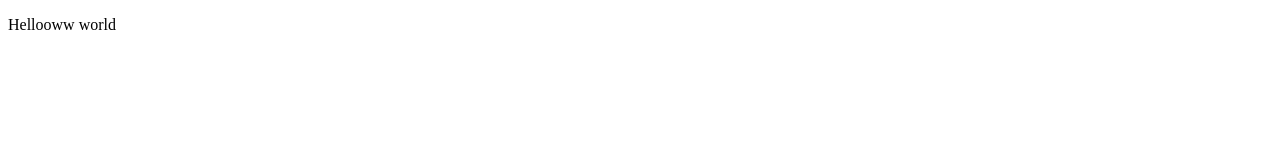
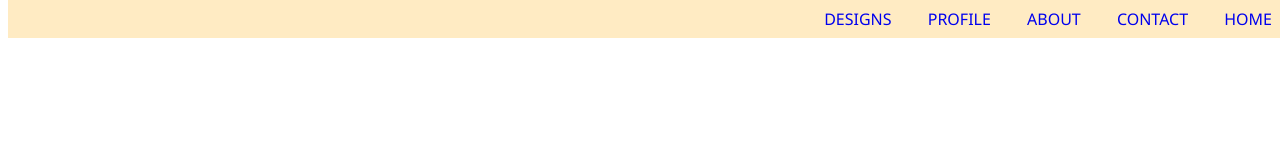
Before and after one commit to Hellenita24/Hellenita24.github.io, a plain HTML site: page index.html in a window 1280 px wide. Drawn offline with Linux system fonts and the light colour scheme.

Commit message:
First Commit

```diff
--- a/index.html
+++ b/index.html
@@ -4,9 +4,48 @@
     <meta charset="UTF-8">
     <meta http-equiv="X-UA-Compatible" content="IE=edge">
     <meta name="viewport" content="width=device-width, initial-scale=1.0">
-    <title>Document</title>
+    <title>NBL</title>
+<style>
+body {
+	font-family: 'Segoe UI', Tahoma, Geneva, sans-serif;
+}
+
+li a {text-decoration: none;}
+
+li {
+	list-style: none;
+	display : inline-block;
+	padding-left: 16px;
+	padding-right: 16px;
+	padding-top: 8px;
+	padding-bottom: 8px;
+}
+
+ul {
+	margin: 0;
+	padding : 0;
+}
+
+
+nav {
+	text-align: right;
+	position : fixed;
+	top: 0;
+	width : 100%;
+	background-color: rgba(255, 231, 180, 0.8);
+}
+</style>
+
 </head>
 <body>
-    <p>Hellooww world</p>
+    <nav>
+		<ul>
+			<li><a href = "#Designs">DESIGNS</a></li>
+			<li><a href = "#Profile">PROFILE</a></li>
+			<li><a href = "#About">ABOUT</a></li>
+			<li><a href = "#Contact">CONTACT</a></li>
+            <li><a href = "#Home">HOME</a></li>
+		</ul>
+	</nav>
 </body>
 </html>
```
